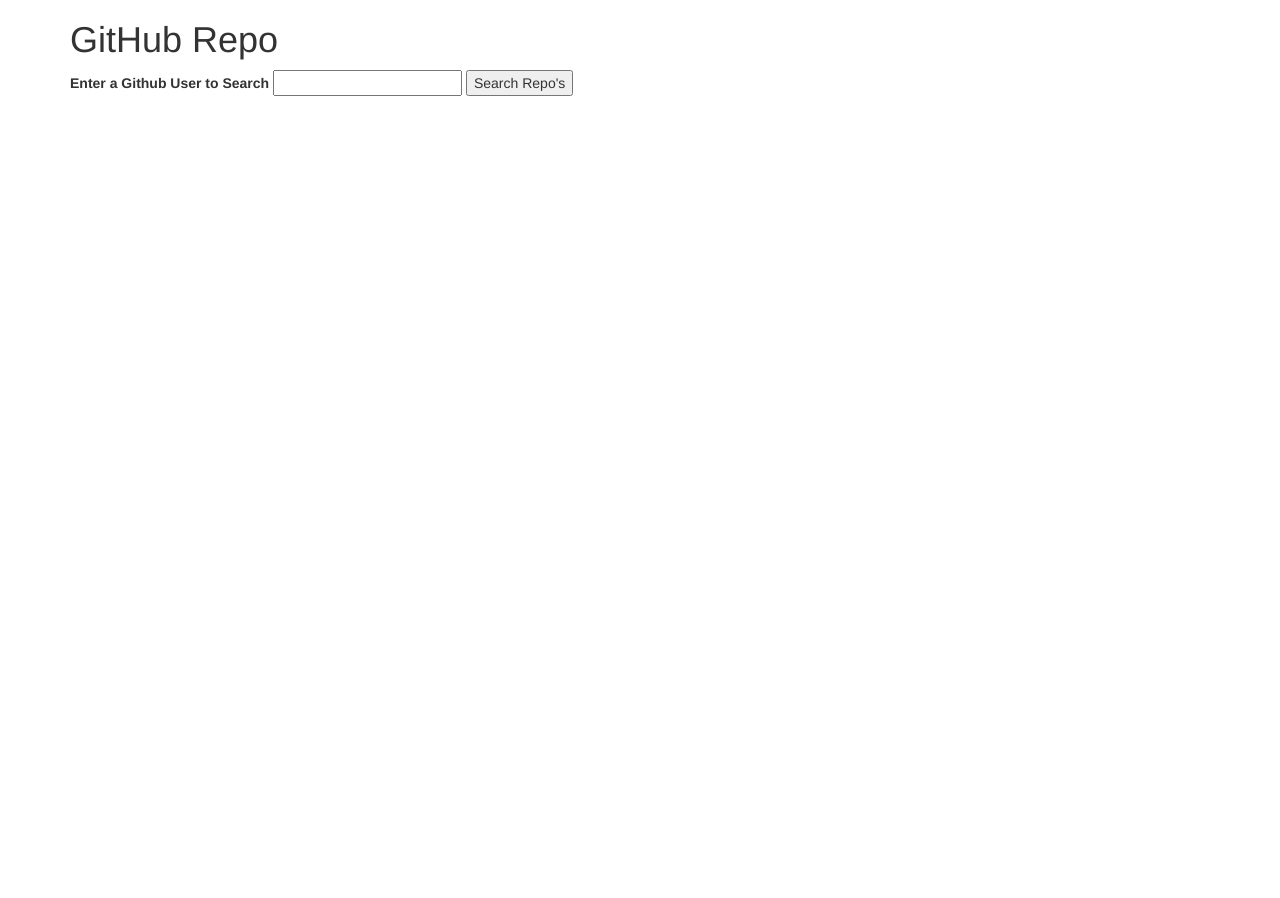
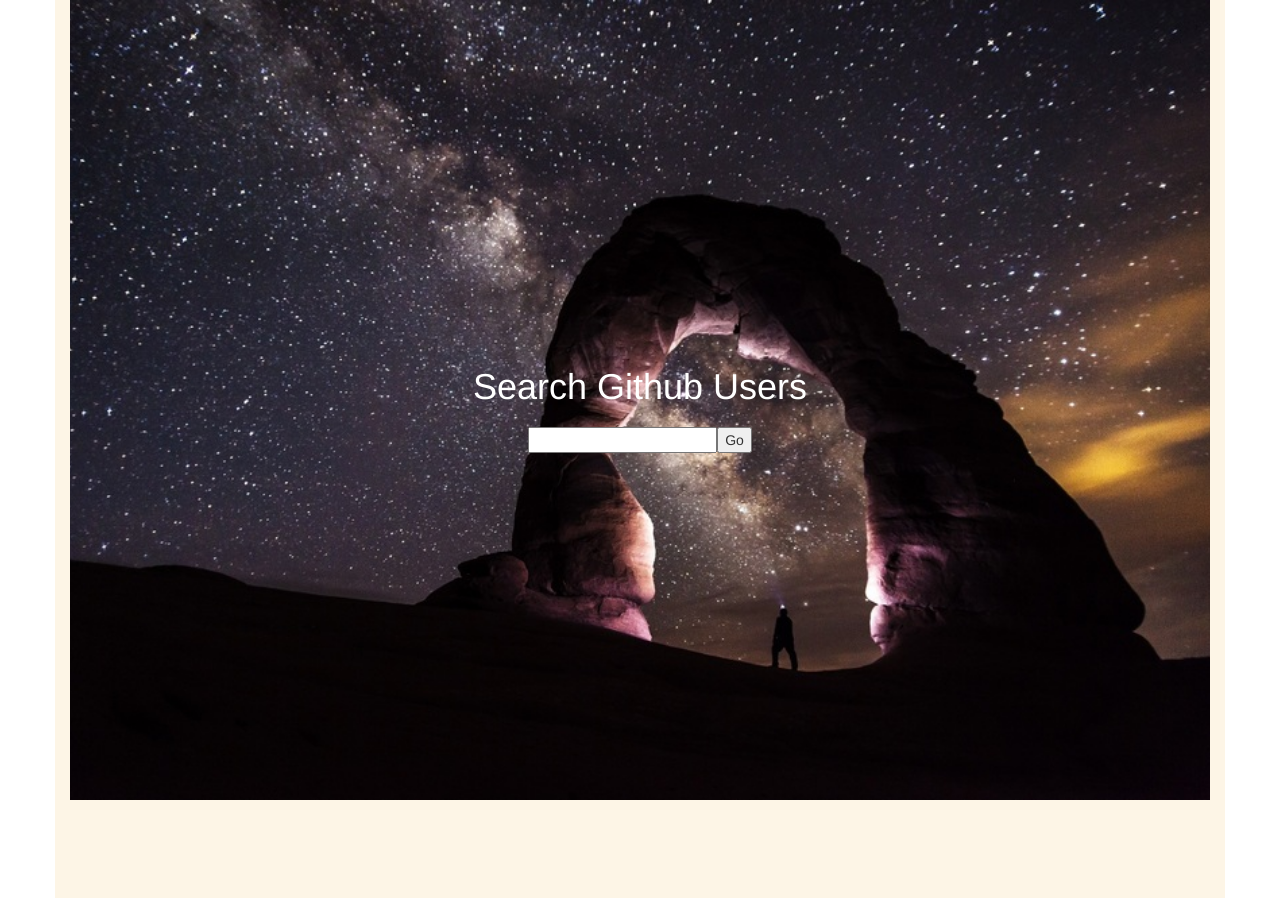
Before and after one commit to gracielundell/js-code-review-1-GithubAPI, a website with bundled scripts: page index.html in a window 1280 px wide. Before the commit the page ends 800 px from the top, so only its background shows below. Built offline with nearby package versions, Linux system fonts and the light colour scheme.

Commit message:
style input bar

```diff
--- a/index.html
+++ b/index.html
@@ -9,12 +9,15 @@
   </head>
   <body>
     <div class="container">
-      <h1>GitHub Repo</h1>
-      <form id="searchForm" action="index.html" method="post">
-        <label for="inputSearch">Enter a Github User to Search</label>
-        <input id="inputSearch" type="text"></input>
-        <button id="submitBtn" type="submit">Search Repo's</button>
-      </form>
+      <div class="header">
+        <h1>Search Github Users</h1>
+        <form id="searchForm" action="index.html" method="post">
+          <input id="inputSearch" type="text"></input>
+          <br>
+          <button id="submitBtn" type="submit">Go</button>
+        </form>
+      </div><!-- end header div -->
+
       <div class="userInfo">
         <h2 id="userName"></h2>
         <div id="userImg"></div>
--- a/js/browser-interface.js
+++ b/js/browser-interface.js
@@ -5,6 +5,7 @@
   $(".userInfo").hide();
   $("form#searchForm").submit(function(event) {
     $("#inputSearch").empty();
+    $(".header").css("max-height", "200px");
     var userName = $("#inputSearch").val();
     // get username
     $("#userImg").empty();
--- a/scss/application.scss
+++ b/scss/application.scss
@@ -1,24 +1,60 @@
-h1 {
-  color: tomato;
+.container {
+  padding: 0;
+  margin: 0;
+  width: 100%;
+  background: oldlace;
 }
 
+.header {
+  display: flex;
+  justify-content: center;
+  align-items: center;
+  height: 100vh;
+  width: 100%;
+  flex-direction: column;
+  background-image: url("../../img/space.jpg");
+  background-position: center;
+  background-size: cover;
+  form {
+    display: flex;
+    flex-direction: row;
+  }
+  h1 {
+    color: white;
+    margin: 20px;
+  }
+  // input {
+  //   width: 200px;
+  //   font-size: 20px;
+  // }
+  // button {
+  //   height: 35px;
+  //   width: 60px;
+  // }
+}
+
+
 .userInfo {
-
+  padding: 3% 10%;
+  text-align: center;
   #userImg {
     img {
-      height: 150px;
-      width: 150px;
+      height: 200px;
+      width: 200px;
+      border-radius: 5px;
     }
   }
   ul {
     display: flex;
     flex-direction: row;
     flex-wrap: wrap;
-    width: 95%;
+    justify-content: center;
+    text-align: left;
     li {
       list-style: none;
-      margin: 5px;
+      margin: 10px;
       width: 33%;
+      font-size: 17px;
     }
   }
   .postedRepos {
```
Also changed, not shown: build/css/application.css, build/js/app.js, img/space.jpg (added), img/wood.jpg (added).
